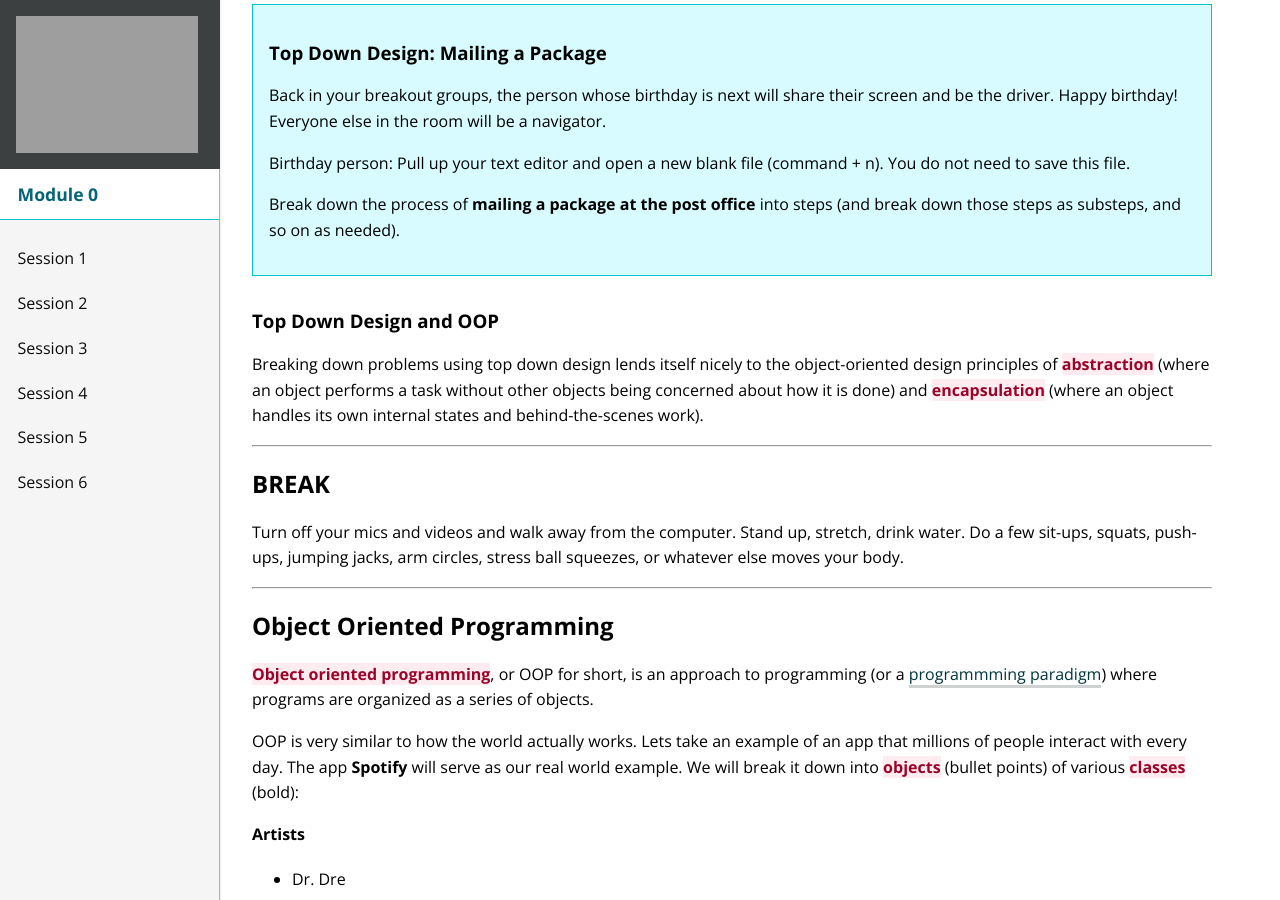
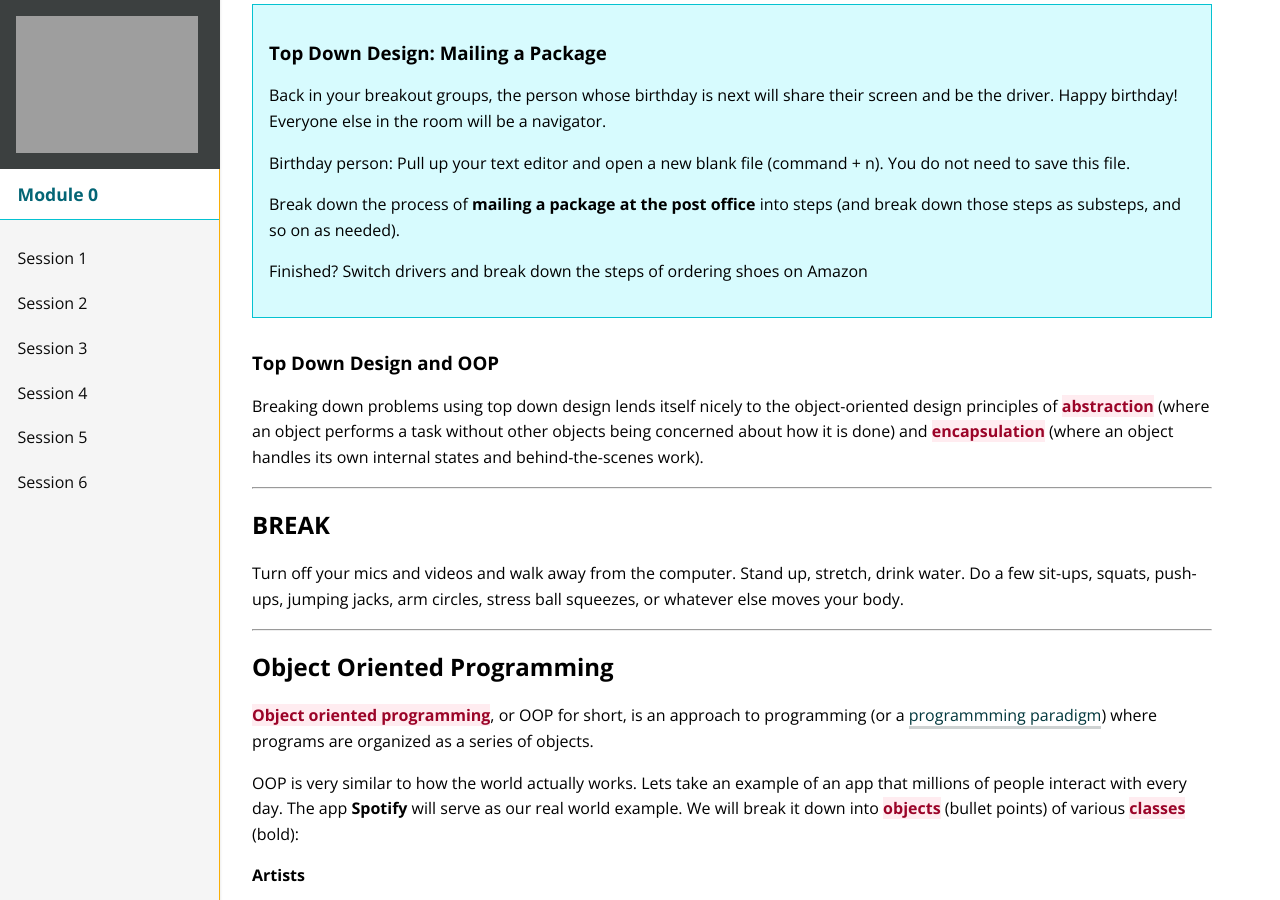
Before and after one commit to turingschool/mod-0-curriculum, a Jekyll site: the page built from session5/index.md, in a window 1280 px wide and 900 px high, scrolled down 3088 px. Built offline with Jekyll 4.4.1, drawn with Linux system fonts in a browser that asks for light colours; nearby versions of some CDN libraries.

Commit message:
Add idea in case breakout group finishes early

```diff
--- a/session5/index.md
+++ b/session5/index.md
@@ -131,6 +131,7 @@ The video only demonstrates one layer deep of breaking down a problem. What woul
   <p>Back in your breakout groups, the person whose birthday is next will share their screen and be the driver. Happy birthday! Everyone else in the room will be a navigator.</p>
   <p>Birthday person: Pull up your text editor and open a new blank file (command + n). You do not need to save this file.</p>
   <p>Break down the process of <strong>mailing a package at the post office</strong> into steps (and break down those steps as substeps, and so on as needed).</p>
+  <p>Finished? Switch drivers and break down the steps of ordering shoes on Amazon</p>
 </div>
 
 ### Top Down Design and OOP
```
